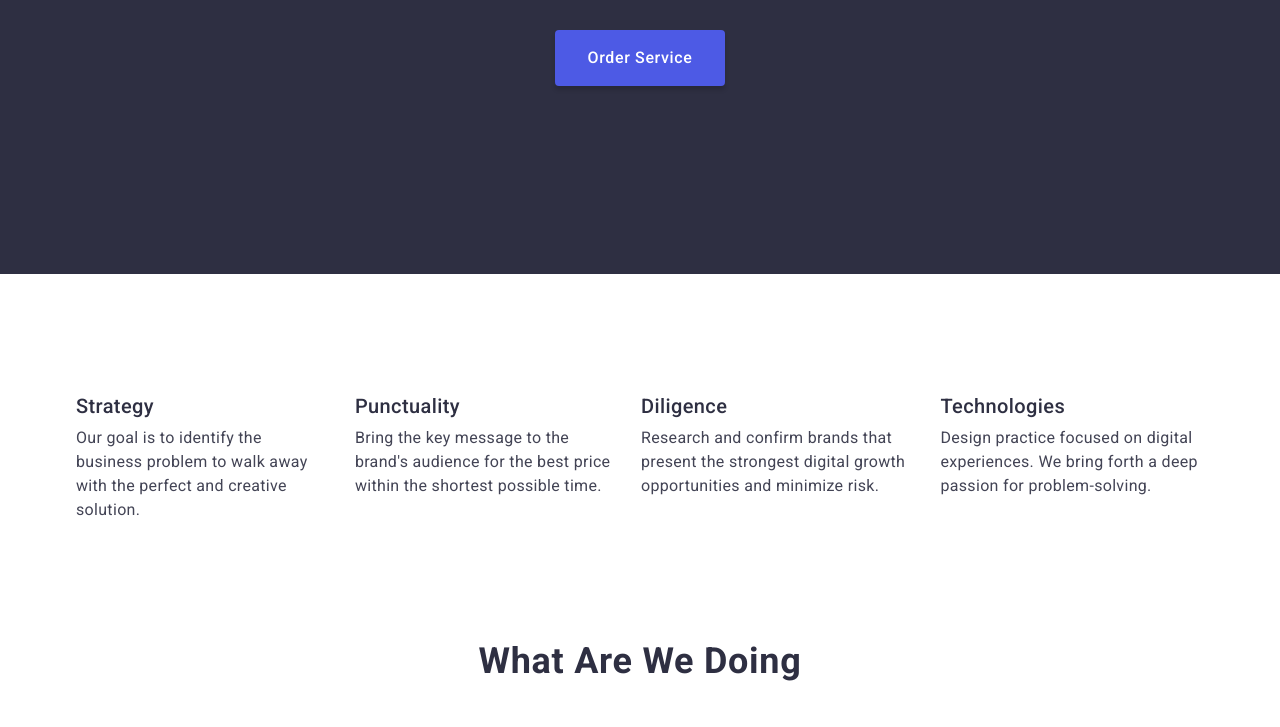
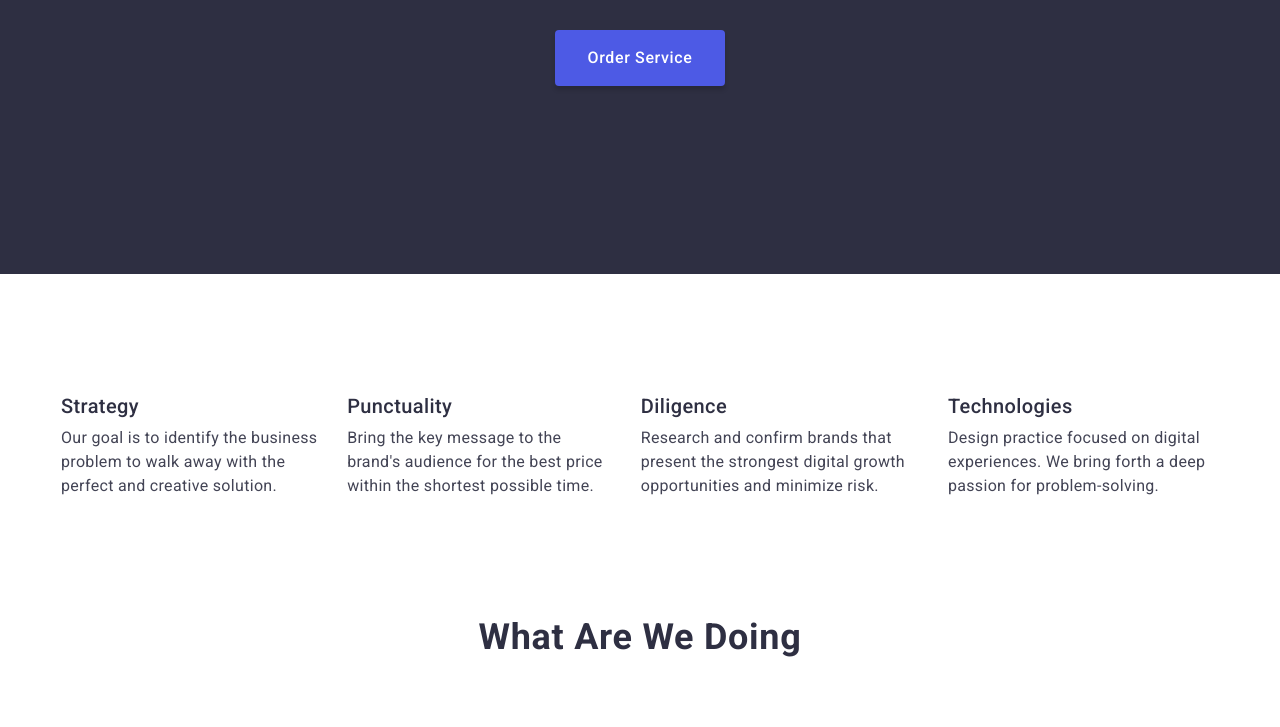
Before and after one commit to sidlicki/goit-markup-hw-03, a plain HTML site: page index.html in a window 1280 px wide. Shown: the part 399-1126 px from the top of the page. Drawn offline with nearby package versions, Linux system fonts and the light colour scheme.

Commit message:
Update styles.css

```diff
--- a/css/styles.css
+++ b/css/styles.css
@@ -51,8 +51,9 @@ body {
   width: 1158px;
   margin-left: auto;
   margin-right: auto;
-  padding-left: 15px;
-  padding-right: 15px;
+  /* padding-left: 15px;
+  padding-right: 15px; */
+  /* background-color: aqua; */
 }
 
 /* HEADER sidlicki  */
```
